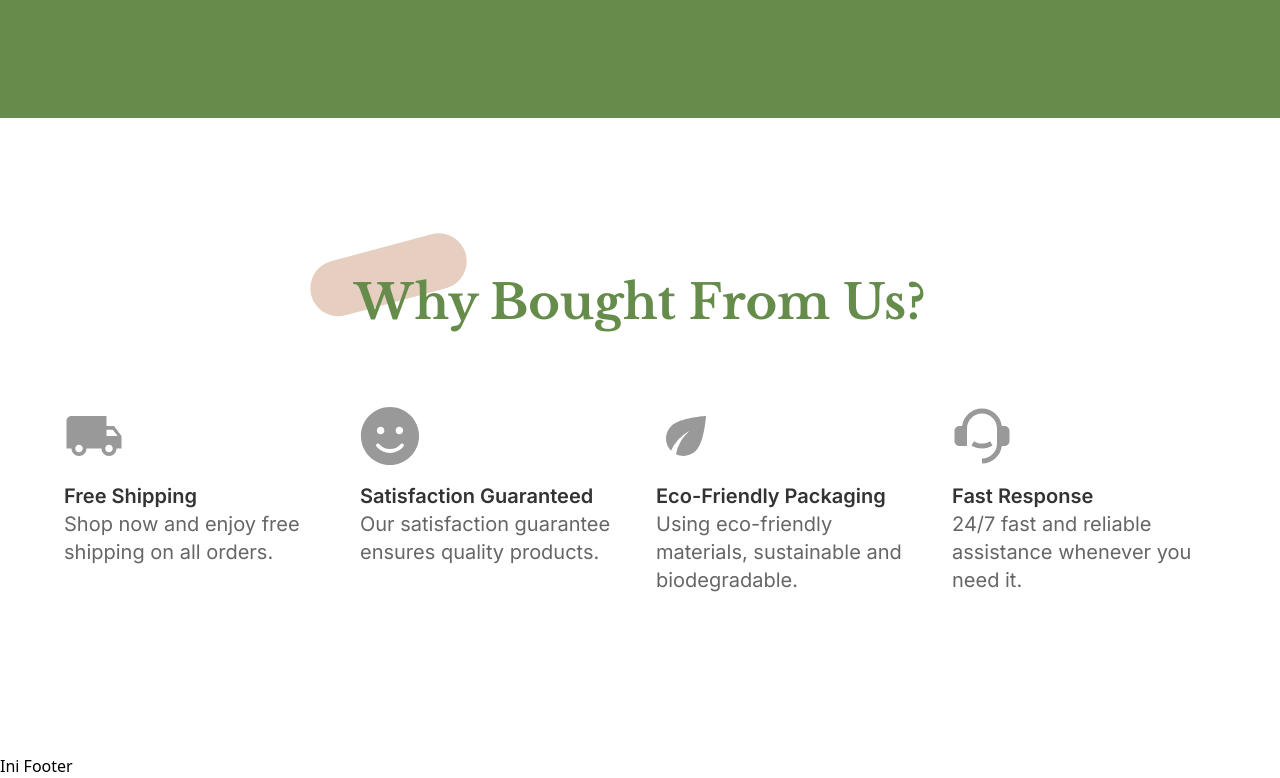
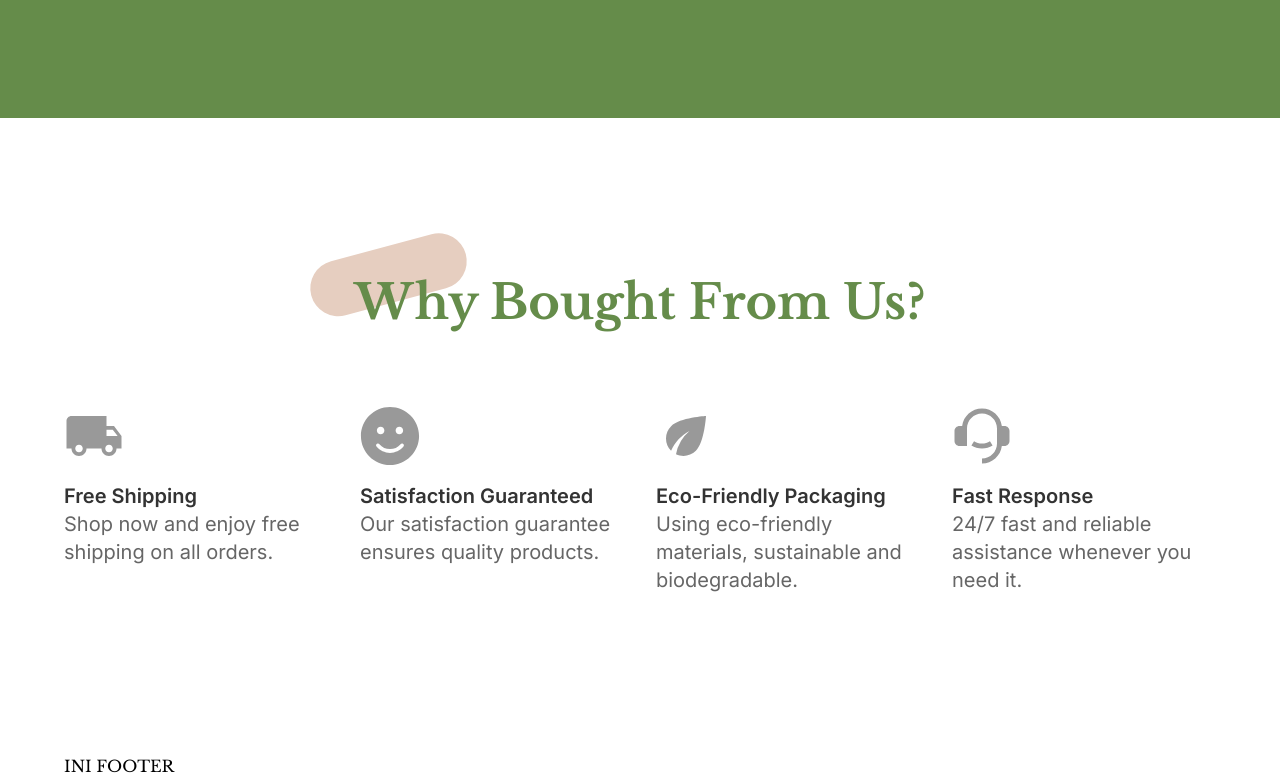
Before and after one commit to faracutrisfa/EcoShop, a React (Vite) app: page / in a window 1280 px wide. Shown: the part 2388-3166 px from the top of the page. Built offline with nearby package versions, Linux system fonts and the light colour scheme.

Commit message:
feat: add footer component

```diff
--- a/src/components/Footer.jsx
+++ b/src/components/Footer.jsx
@@ -2,9 +2,11 @@ import React from 'react'
 
 const Footer = () => {
     return (
-        <div>
-            Ini Footer
-        </div>
+        <section>
+            <div className='px-4 md:px-10 lg:px-16 font-libre'>
+                INI FOOTER
+            </div>
+        </section>
     )
 }
 
```
